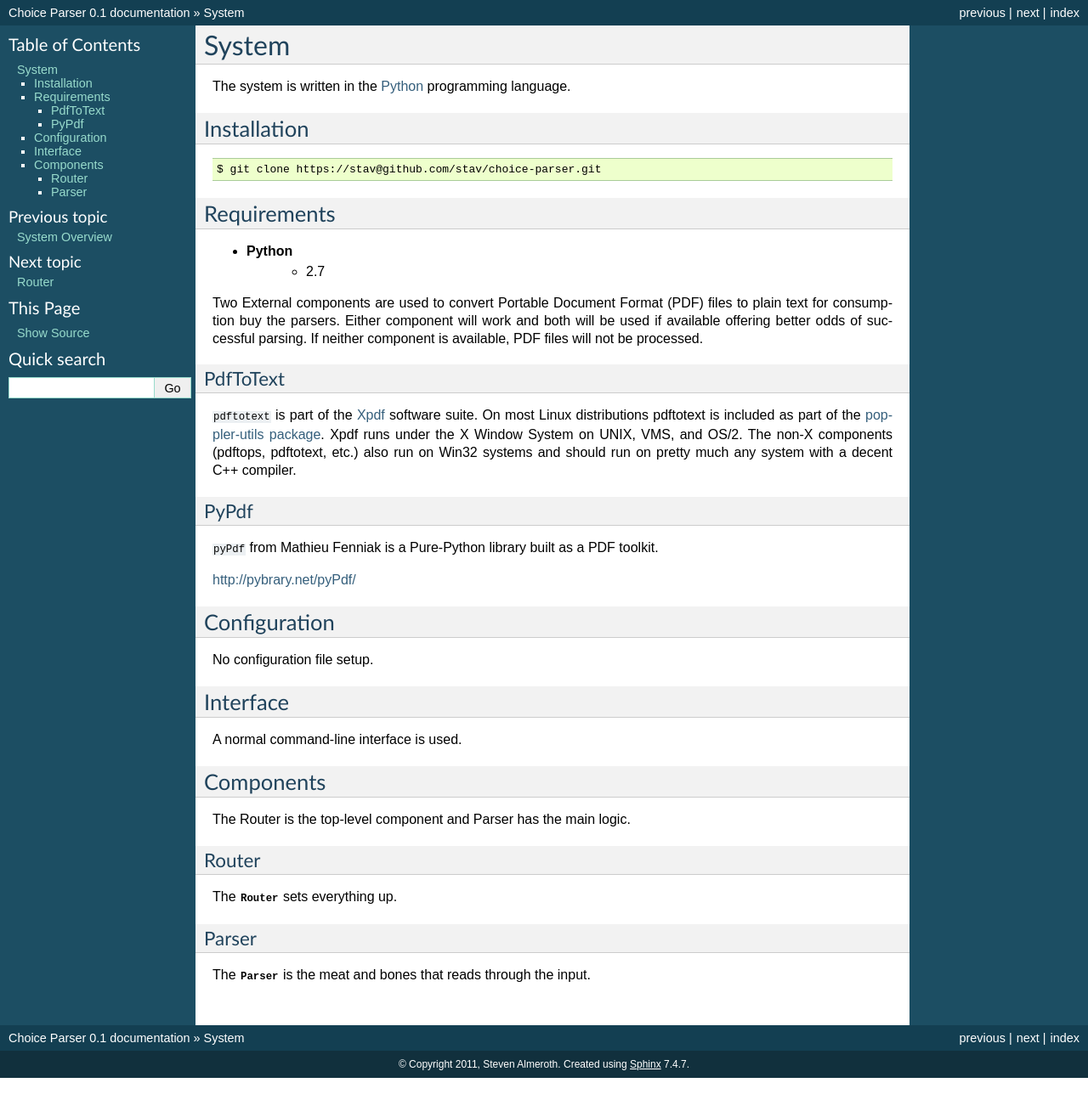
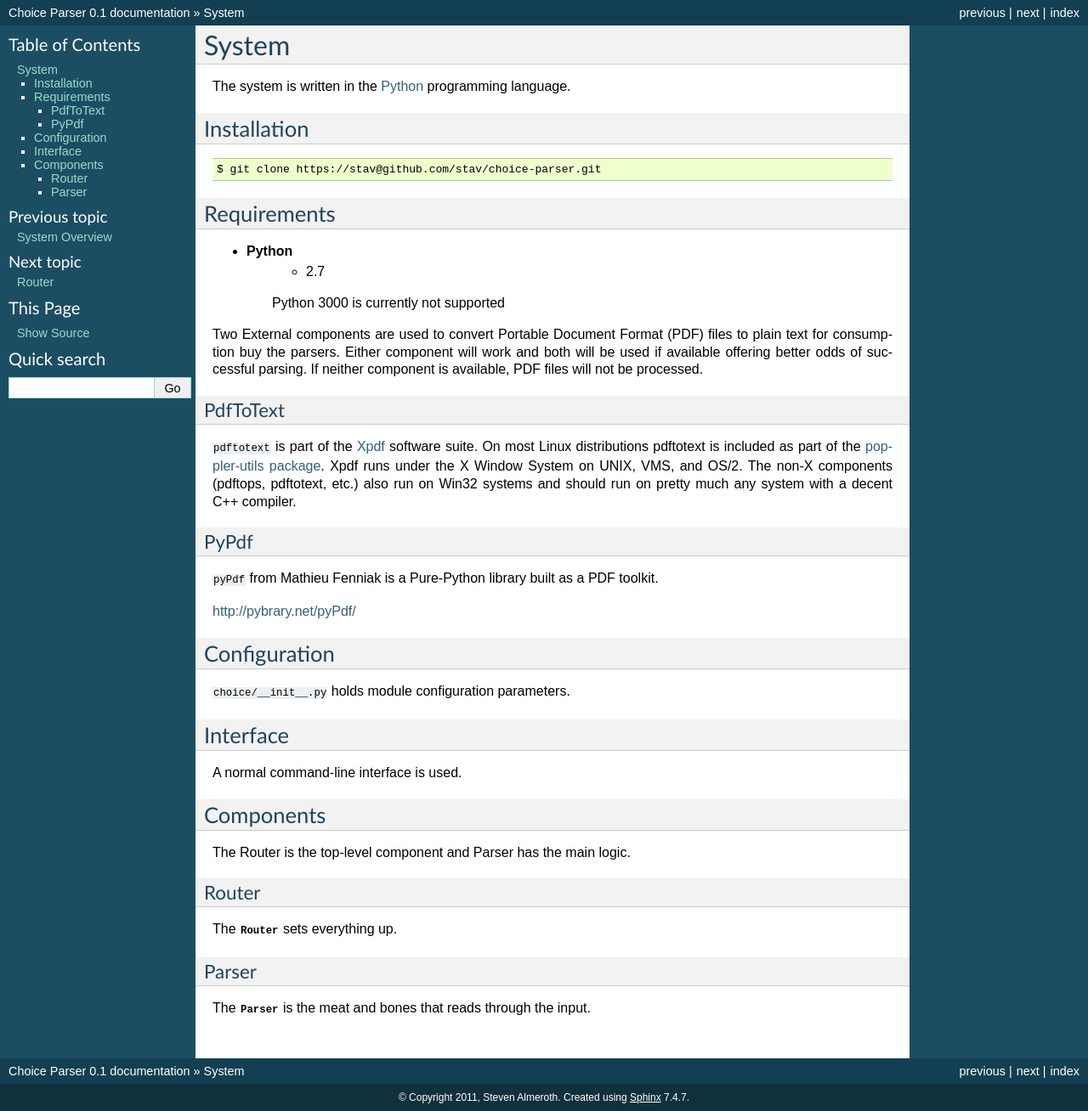
Before and after one commit to stav/choice-parser, a Sphinx documentation site: the page built from docs/system.rst, in a window 1280 px wide. Shown: the whole page at 85% size. Built offline with Sphinx 7.4.7, drawn with Linux system fonts in a browser that asks for light colours; before the commit the page ends 1269 px from its top, so only the background shows below that.

Commit message:
sphinx doc

```diff
--- a/docs/system.rst
+++ b/docs/system.rst
@@ -17,6 +17,8 @@ Requirements
 
 * **Python**
     - 2.7
+
+    Python 3000 is currently not supported
 
 Two External components are used to convert Portable Document Format (PDF)
 files to plain text for consumption buy the parsers.  Either component will
@@ -43,7 +45,7 @@ http://pybrary.net/pyPdf/
 Configuration
 =============
 
-No configuration file setup.
+:file:`choice/__init__.py` holds module configuration parameters.
 
 Interface
 =========
```
Also changed, not shown: 1 other file.
